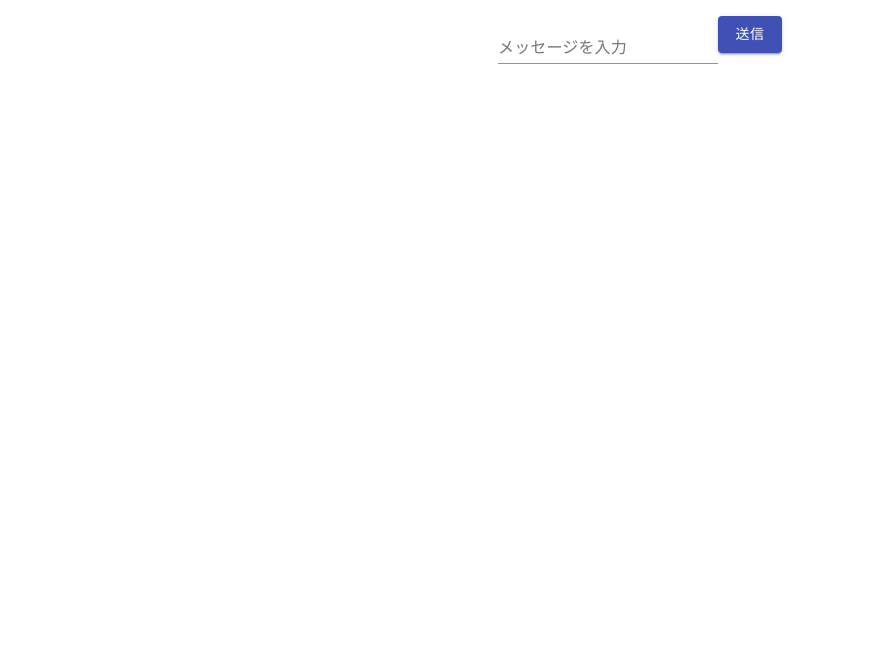
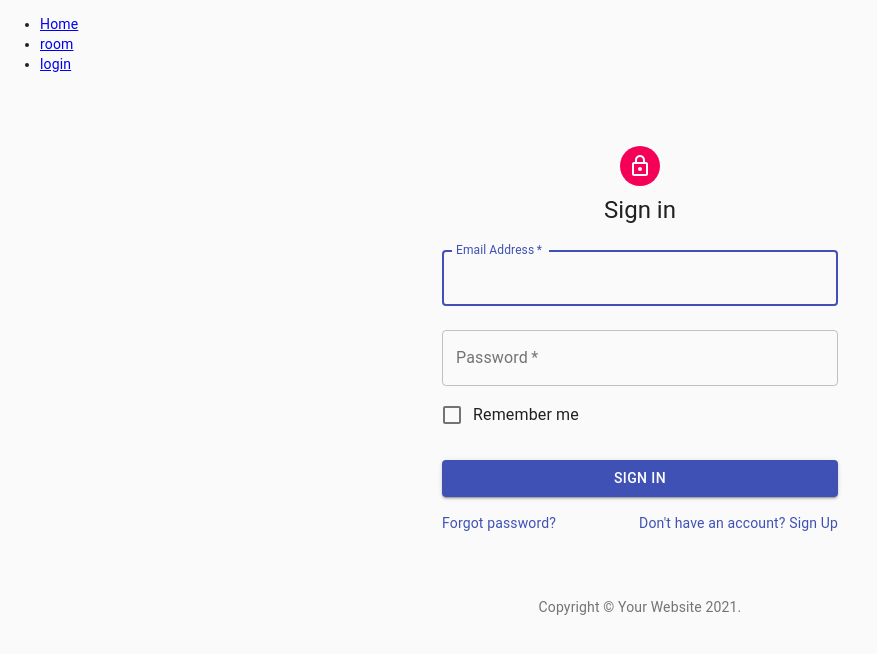
Before and after one commit to sh1okoh/rimuru, a React (Create React App) app in the folder front/: page /login in a window 1280 px wide. Shown: the top 654 px of the page, without its empty margins (0-877 px from the left). Built offline with nearby package versions, Linux system fonts and the light colour scheme; no server answers.

Commit message:
feat: routingとかつけた

```diff
--- a/front/package.json
+++ b/front/package.json
@@ -4,6 +4,7 @@
   "private": true,
   "dependencies": {
     "@material-ui/core": "^4.12.3",
+    "@material-ui/icons": "^4.11.2",
     "@reduxjs/toolkit": "^1.5.1",
     "@testing-library/jest-dom": "^4.2.4",
     "@testing-library/react": "^9.3.2",
@@ -16,6 +17,7 @@
     "react": "^17.0.2",
     "react-dom": "^17.0.2",
     "react-redux": "^7.2.0",
+    "react-router-dom": "^5.2.0",
     "react-scripts": "4.0.3",
     "socket.io-client": "^4.1.3",
     "typescript": "~4.1.5"
@@ -40,5 +42,8 @@
       "last 1 firefox version",
       "last 1 safari version"
     ]
+  },
+  "devDependencies": {
+    "@types/react-router-dom": "^5.1.8"
   }
 }
--- a/front/src/App.tsx
+++ b/front/src/App.tsx
@@ -1,11 +1,37 @@
 import { Room } from './features/room/Room';
-import './App.css';
+import { Login } from './features/login/Login';
+import {
+  BrowserRouter as Router,
+  Switch,
+  Route,
+  Link
+} from "react-router-dom";
 
 function App() {
   return (
-    <div className="App">
-      <Room />
-    </div>
+    <Router>
+      <div>
+        <ul>
+          <li>
+            <Link to="/">Home</Link>
+          </li>
+          <li>
+            <Link to="/chat">room</Link>
+          </li>
+          <li>
+            <Link to="/login">login</Link>
+          </li>
+        </ul>
+      </div>
+      <Switch>
+        <Route path="/chat">
+          <Room />
+        </Route>
+        <Route path="/login">
+          <Login />
+        </Route>
+      </Switch>
+    </Router>
   );
 }
 
--- /dev/null
+++ b/front/src/features/login/Login.tsx
@@ -0,0 +1,117 @@
+import React from 'react';
+import Avatar from '@material-ui/core/Avatar';
+import Button from '@material-ui/core/Button';
+import CssBaseline from '@material-ui/core/CssBaseline';
+import TextField from '@material-ui/core/TextField';
+import FormControlLabel from '@material-ui/core/FormControlLabel';
+import Checkbox from '@material-ui/core/Checkbox';
+import Link from '@material-ui/core/Link';
+import Grid from '@material-ui/core/Grid';
+import Box from '@material-ui/core/Box';
+import LockOutlinedIcon from '@material-ui/icons/LockOutlined';
+import Typography from '@material-ui/core/Typography';
+import { makeStyles } from '@material-ui/core/styles';
+import Container from '@material-ui/core/Container';
+
+function Copyright() {
+  return (
+    <Typography variant="body2" color="textSecondary" align="center">
+      {'Copyright © '}
+      <Link color="inherit" href="https://material-ui.com/">
+        Your Website
+      </Link>{' '}
+      {new Date().getFullYear()}
+      {'.'}
+    </Typography>
+  );
+}
+
+const useStyles = makeStyles((theme) => ({
+  paper: {
+    marginTop: theme.spacing(8),
+    display: 'flex',
+    flexDirection: 'column',
+    alignItems: 'center',
+  },
+  avatar: {
+    margin: theme.spacing(1),
+    backgroundColor: theme.palette.secondary.main,
+  },
+  form: {
+    width: '100%', // Fix IE 11 issue.
+    marginTop: theme.spacing(1),
+  },
+  submit: {
+    margin: theme.spacing(3, 0, 2),
+  },
+}));
+
+export const Login: React.FC = () => {
+  const classes = useStyles();
+
+  return (
+    <Container component="main" maxWidth="xs">
+      <CssBaseline />
+      <div className={classes.paper}>
+        <Avatar className={classes.avatar}>
+          <LockOutlinedIcon />
+        </Avatar>
+        <Typography component="h1" variant="h5">
+          Sign in
+        </Typography>
+        <form className={classes.form} noValidate>
+          <TextField
+            variant="outlined"
+            margin="normal"
+            required
+            fullWidth
+            id="email"
+            label="Email Address"
+            name="email"
+            autoComplete="email"
+            autoFocus
+          />
+          <TextField
+            variant="outlined"
+            margin="normal"
+            required
+            fullWidth
+            name="password"
+            label="Password"
+            type="password"
+            id="password"
+            autoComplete="current-password"
+          />
+          <FormControlLabel
+            control={<Checkbox value="remember" color="primary" />}
+            label="Remember me"
+          />
+          <Button
+            type="submit"
+            fullWidth
+            variant="contained"
+            color="primary"
+            className={classes.submit}
+          >
+            Sign In
+          </Button>
+          <Grid container>
+            <Grid item xs>
+              <Link href="#" variant="body2">
+                Forgot password?
+              </Link>
+            </Grid>
+            <Grid item>
+              <Link href="#" variant="body2">
+                {"Don't have an account? Sign Up"}
+              </Link>
+            </Grid>
+          </Grid>
+        </form>
+      </div>
+      <Box mt={8}>
+        <Copyright />
+      </Box>
+    </Container>
+  );
+}
--- a/front/src/features/room/Room.tsx
+++ b/front/src/features/room/Room.tsx
@@ -3,7 +3,8 @@
 import { useAppSelector, useAppDispatch } from '../../app/hooks';
 import { RootState } from '../../app/store';
 import socketIOClient from "socket.io-client";
-
+import Container from '@material-ui/core/Container';
+import Typography from '@material-ui/core/Typography'
 
 export const Room: React.FC = () => {
   const selectState = (state: RootState) => state;
@@ -15,9 +16,12 @@
     });
   }, []);
   return (
-    <div>
+    <Container component="main" maxWidth="xs">
+      <Typography component="h1" variant="h5">
+      Chat
+      </Typography>
       <p>{response}</p>
       <Form />
-    </div>
+    </Container>
   )
 }
```
Also changed, not shown: 1 other file (tests, documents, lock files or other folders).
